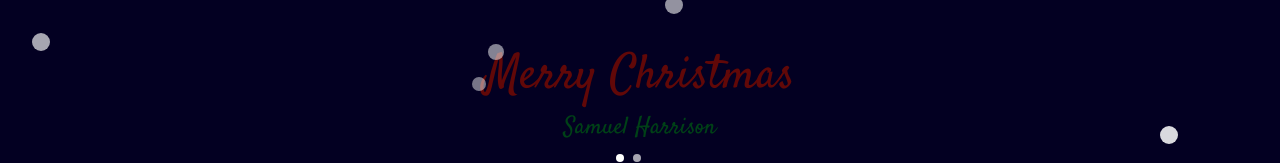
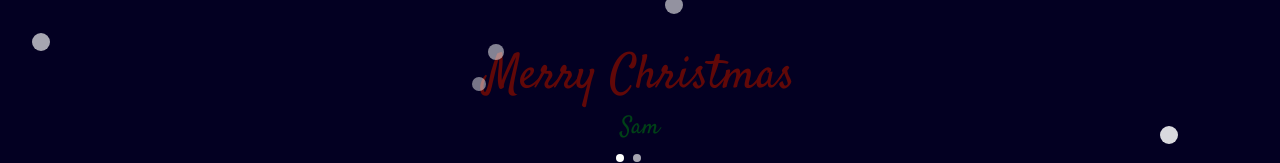
Before and after one commit to AustinDHarrison/christmas, a plain HTML site: page index.html in a window 1280 px wide. Shown: the top 163 px of the page. Drawn offline with nearby package versions, Linux system fonts and the light colour scheme.

Commit message:
Update index.html

```diff
--- a/index.html
+++ b/index.html
@@ -12,7 +12,7 @@
     <div id="snow-container">
         <div class="message-container">
             <h1 class="text-center hero-title">Merry Christmas</h1>
-            <h2 class="text-center hero-subtitle">Samuel Harrison</h2>
+            <h2 class="text-center hero-subtitle">Sam</h2>
             <p class="mt-4 hero-message1">Thank you for being the best brother in the world. I can always go to you for help and you are always genuinly interested in what I do. I hope you have an amazing Christmas, and a wonderful new year.</p>
             <p class="mt-3 hero-message2">I hope you like this really simple website I made you. I came up with the idea last night, so its not as good as I would like it to be. Better than nothing!</p>
             <p class="mt-3 hero-message3">I love you and hope you have an amazing day. x</p>
```
